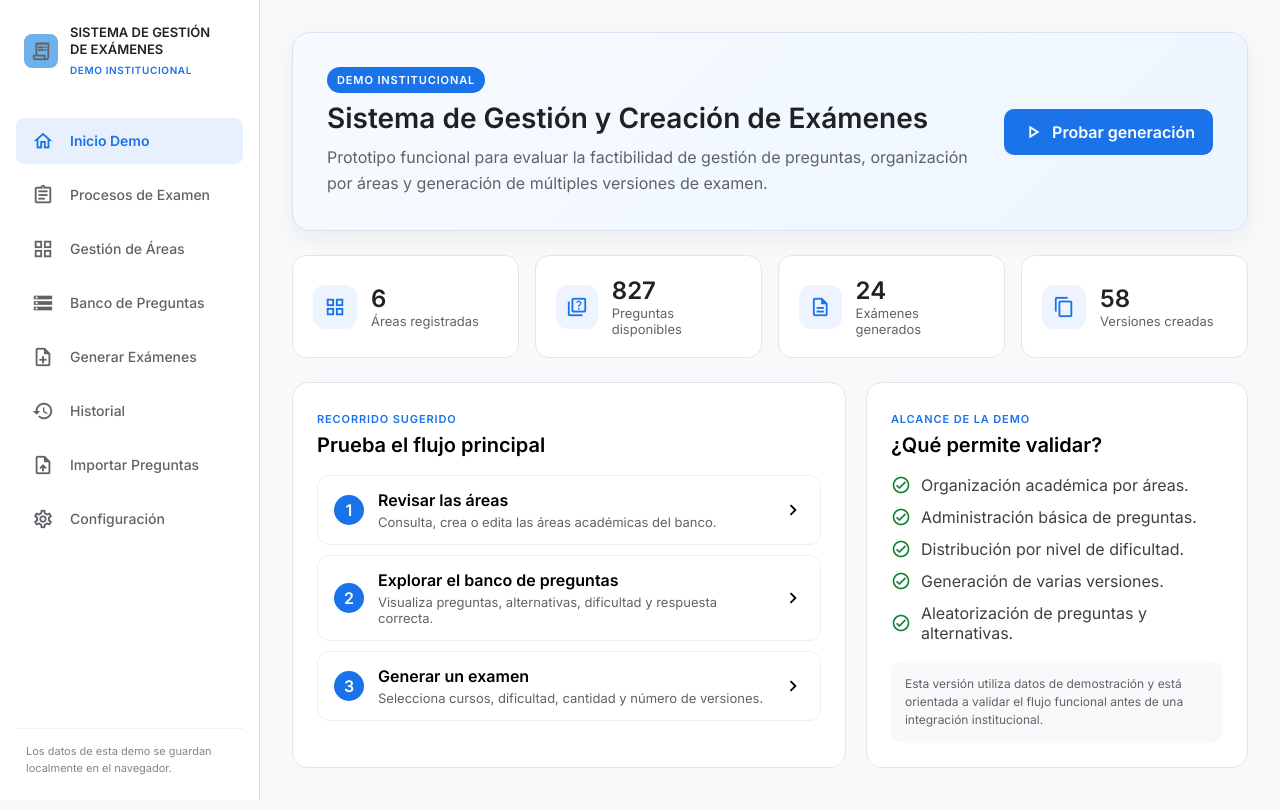
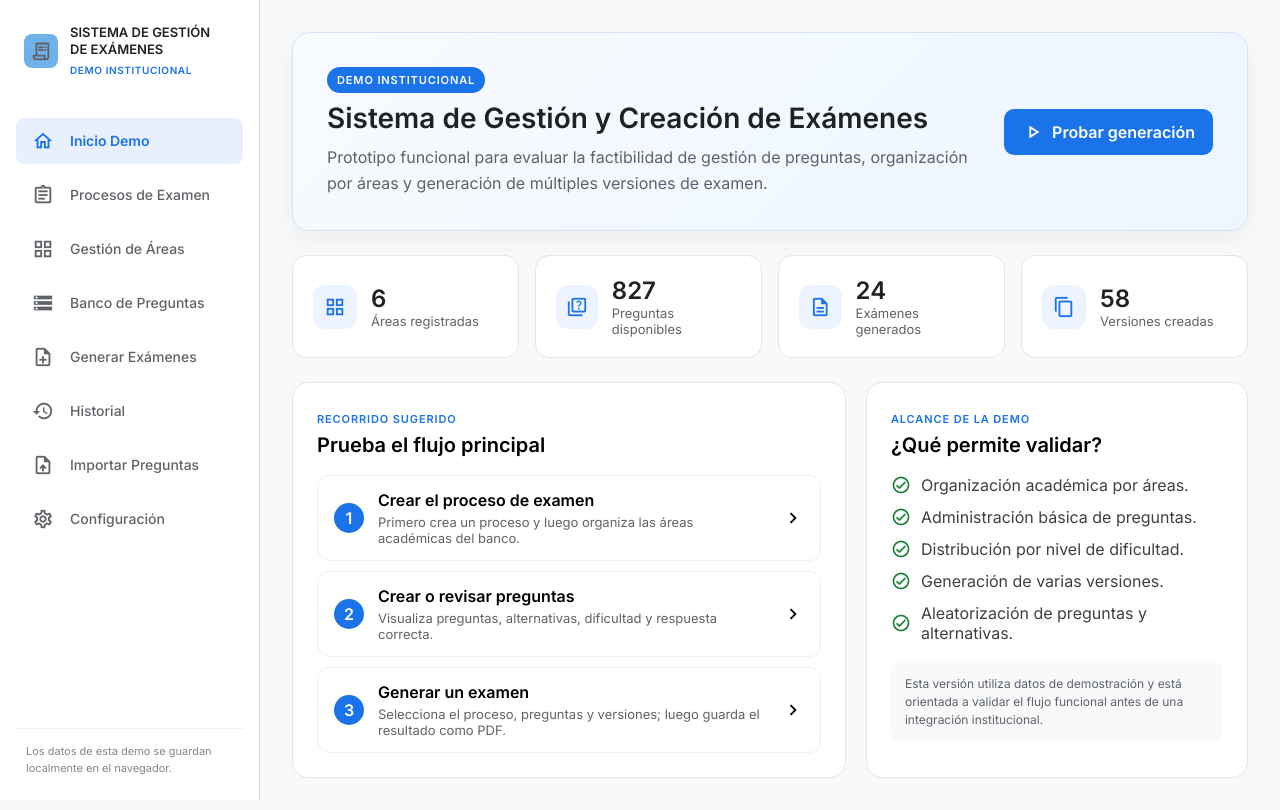
Before and after one commit to Gabo123123/sistema-gestion-examenes, a React (Vite) app: page /dashboard in a window 1280 px wide. Built offline with nearby package versions, Linux system fonts and the light colour scheme.

Commit message:
docs: guide evaluator through full demo flow

```diff
--- a/src/assets/components/pages/Dashboard.tsx
+++ b/src/assets/components/pages/Dashboard.tsx
@@ -48,11 +48,11 @@ export default function Dashboard() {
           </div>
 
           <div className="flow-list">
-            <Link to="/areas" className="flow-item">
+            <Link to="/procesos" className="flow-item">
               <span className="flow-number">1</span>
               <div>
-                <strong>Revisar las áreas</strong>
-                <p>Consulta, crea o edita las áreas académicas del banco.</p>
+                <strong>Crear el proceso de examen</strong>
+                <p>Primero crea un proceso y luego organiza las áreas académicas del banco.</p>
               </div>
               <span className="material-icons-outlined">chevron_right</span>
             </Link>
@@ -60,7 +60,7 @@ export default function Dashboard() {
             <Link to="/banco" className="flow-item">
               <span className="flow-number">2</span>
               <div>
-                <strong>Explorar el banco de preguntas</strong>
+                <strong>Crear o revisar preguntas</strong>
                 <p>Visualiza preguntas, alternativas, dificultad y respuesta correcta.</p>
               </div>
               <span className="material-icons-outlined">chevron_right</span>
@@ -70,7 +70,7 @@ export default function Dashboard() {
               <span className="flow-number">3</span>
               <div>
                 <strong>Generar un examen</strong>
-                <p>Selecciona cursos, dificultad, cantidad y número de versiones.</p>
+                <p>Selecciona el proceso, preguntas y versiones; luego guarda el resultado como PDF.</p>
               </div>
               <span className="material-icons-outlined">chevron_right</span>
             </Link>
```
